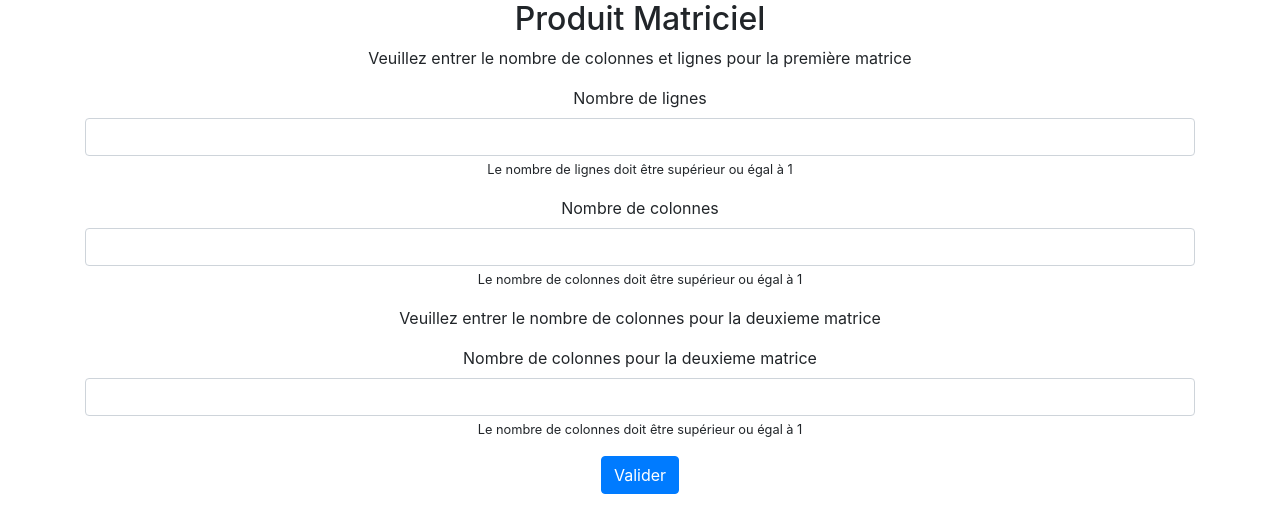
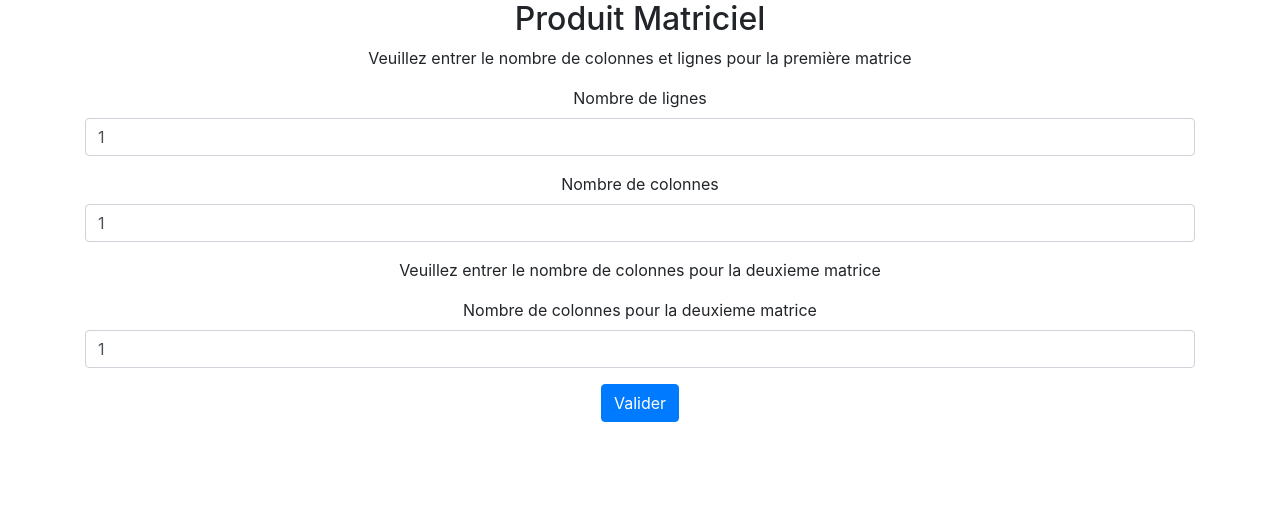
Before and after one commit to florian-barthelemy/produitMatriciel, a React (Create React App) app: page / in a window 1280 px wide. Shown: the top 532 px of the page. Built offline with nearby package versions, Linux system fonts and the light colour scheme.

Commit message:
check sur inputs ok

```diff
--- a/src/App.css
+++ b/src/App.css
@@ -7,7 +7,7 @@
   pointer-events: none;
 }
 .input{
-  max-width: 4em;
+  max-width: 1em;
 }
 
 @media (prefers-reduced-motion: no-preference) {
--- a/src/matrice/bodyMatrice.js
+++ b/src/matrice/bodyMatrice.js
@@ -1,5 +1,5 @@
 import React from "react";
-
+import CelluleMatrice from './celluleMatrice';
 export default function BodyMatrice(props) {
   const onChangeCellule = e => {
    let indice= e.target.id.split(":")
@@ -11,18 +11,18 @@ export default function BodyMatrice(props) {
     return props.matrice && props.matrice.map((ligne, index) => {
       return (
         <tr key={"ligneIndex" + index}>
-          <th scope="col">{index}</th>
+          <th className="input" scope="col">{index}</th>
           {ligne.map((cellule, index2) => {
             return (
-              <td key={"celluleIndex" + index + index2}>
-
-                <input
-                  className="input text-center form-control"
+              <td className="input" key={"celluleIndex" + index + index2}>
+                  <CelluleMatrice onChange={onChangeCellule} index={index} index2={index2} defaultValue={cellule}/>
+                {/* <input
+                  className=" text-center form-control"
                   onChange={onChangeCellule}
                   type="number"
                   id={index+":"+index2}
                   defaultValue={cellule}
-            />
+            /> */}
               </td>
             );
           })}
--- /dev/null
+++ b/src/matrice/celluleMatrice.js
@@ -0,0 +1,19 @@
+import React,{useState} from 'react';
+
+export default function CelluleMatrice(props){
+    let [erreurValue,setErreurValue]= useState(false);
+    const onChange=e=>{
+           let value=parseFloat(e.target.value);
+           if(isNaN(value)){
+            setErreurValue(true);
+           }else{
+               setErreurValue(false);
+           }
+    }
+    return(
+        <>
+        <input onChange={onChange} defaultValue={props.defaultValue} type="number" className=" text-center form-control"/>
+        {erreurValue ?(<small>La valeur rentré n'est pas un nombre </small>):(<></>)}
+        </>
+    )
+}
--- a/src/matrice/headerMatrice.js
+++ b/src/matrice/headerMatrice.js
@@ -4,7 +4,7 @@ export default function HeaderMatrice1(props){
 
    function header(){
     return (props.matrice && props.matrice[0].map((value,index)=>{
-        return(<th scope="col" key={"index"+index+"HeaderMatrice1"}>{index}</th>)
+        return(<th  scope="col" key={"index"+index+"HeaderMatrice1"}>{index}</th>)
     }))
    }
     return(
--- a/src/produit.js
+++ b/src/produit.js
@@ -1,64 +1,81 @@
-import React, { useState} from "react";
-import Init2 from './initialisation2';
+import React, { useState } from "react";
+import Init2 from "./initialisation2";
 export default function Produit() {
   let [init, setInit] = useState(false);
   let [init2, setInit2] = useState(false);
-  let colonne=0;
-  let colonne2=0;
-  let [colonneProps,setColonneProps]=useState(0);
-  let [colonne2Props,setColonne2Props]=useState(0);
-  let [ligneProps,setLigneProps]=useState(0);
-  let ligne=0;
-  let [erreurLigne,setErreurLigne]=useState(true);
-  let [erreurColonne,setErreurColonne]= useState(true);
-  let [erreurColonne2,setErreurColonne2]= useState(true);
-  const onChangeColonne= (e)=>{
-   colonne=e.target.value
-   setColonneProps(colonne)
-    if (colonne<1){
-    setErreurColonne(true)
-    }
-    else{
+  let colonne = 0;
+  let colonne2 = 0;
+  let [colonneProps, setColonneProps] = useState(1);
+  let [colonne2Props, setColonne2Props] = useState(1);
+  let [ligneProps, setLigneProps] = useState(1);
+  let ligne = 0;
+  let [msgErreurLigne, setMsgErreurLigne] = useState("");
+  let [msgErreurColonne, setMsgErreurColonne] = useState("");
+  let [msgErreurColonne2, setMsgErreurColonne2] = useState("");
+  let [erreurLigne, setErreurLigne] = useState(false);
+  let [erreurColonne, setErreurColonne] = useState(false);
+  let [erreurColonne2, setErreurColonne2] = useState(false);
+  const onChangeColonne = e => {
+    colonne = e.target.value;
+    setColonneProps(colonne);
+    if (isNaN(colonne) || (colonne%1)!==0) {
+      setErreurColonne(true);
+      setMsgErreurColonne("le nombre de colonnes doit être un entier");
+
+    } else {
+      if (colonne<1) {
+       setErreurColonne(true);
+      setMsgErreurColonne(
+        "le nombre de colonnes doit être supérieur ou égale à 1");
+      } else {
         setErreurColonne(false);
-
       }
     }
+  };
 
-  const onChangeColonne2= (e)=>{
-    colonne2=e.target.value
-    setColonne2Props(colonne2)
-     if (colonne2<1){
-     setErreurColonne2(true)
-     }
-     else{
+  const onChangeColonne2 = e => {
+    colonne2 = e.target.value;
+    setColonne2Props(colonne2);
+    if (colonne2 < 1) {
+      setErreurColonne2(true);
+      setMsgErreurColonne2(
+        "le nombre de colonnes doit être supérieur ou égal à 1"
+      );
+    } else {
+      if (isNaN(colonne2 )|| (colonne2%1)!==0) {
+        setErreurColonne2(true);
+        setMsgErreurColonne2("le nombre de colonnes doit être un entier");
+      } else {
         setErreurColonne2(false);
-
       }
     }
+  };
 
-  const onChangeLigne=(e)=>{
-    ligne=e.target.value
+  const onChangeLigne = e => {
+    ligne = e.target.value;
     setLigneProps(ligne);
-    if(ligne<1){
-      setErreurLigne(true)
-    }else{
-      setErreurLigne(false)
+    if (ligne < 1) {
+      setErreurLigne(true);
+      setMsgErreurLigne("le nombre de lignes doit être  égal ou supérieur à 1");
+    } else {
+      if (isNaN(ligne) || (ligne%1)!==0) {
+        setErreurLigne(true);
+        setMsgErreurLigne("le nombre de lignes doit être un entier");
+      } else {
+        setErreurLigne(false);
       }
     }
-
+  };
 
   function valider(e) {
     e.preventDefault();
-    if(!erreurColonne && !erreurLigne){
-
+    if (!erreurColonne && !erreurLigne &&!erreurColonne2) {
       setInit2(true);
       setInit(true);
-    }
-    else{
+    } else {
       alert("nombre de colonnes et/ou lignes invalide");
     }
   }
-
 
   return (
     <div>
@@ -71,39 +88,59 @@ export default function Produit() {
           <form>
             <div className="form-group">
               <label htmlFor="ligne">Nombre de lignes</label>
-              <input type="number" min="1" className="form-control" id="ligne" onChange={onChangeLigne} />
-              {erreurLigne ?
-              (<small>Le nombre de lignes doit être supérieur ou égal à 1</small>):(<> </>)}
+              <input
+                type="number"
+                min="1"
+                className="form-control"
+                id="ligne"
+                onChange={onChangeLigne}
+                defaultValue="1"
+              />
+              {erreurLigne ? <small>{msgErreurLigne}</small> : <> </>}
             </div>
             <div className="form-group">
               <label htmlFor="colonne">Nombre de colonnes</label>
-              <input type="number"  min="1" className="form-control" id="colonne" onChange={onChangeColonne} />
-              {erreurColonne ?
-              (<small>Le nombre de colonnes doit être supérieur ou égal à 1</small>):(<> </>)}
+              <input
+                type="number"
+                min="1"
+                className="form-control"
+                id="colonne"
+                onChange={onChangeColonne}
+                defaultValue='1'
+              />
+              {erreurColonne ? <small>{msgErreurColonne}</small> : <> </>}
             </div>
 
-
-            <p>Veuillez entrer le nombre de colonnes pour la deuxieme matrice</p>
+            <p>
+              Veuillez entrer le nombre de colonnes pour la deuxieme matrice
+            </p>
             <div className="form-group">
-              <label htmlFor="colonne2">Nombre de colonnes pour la deuxieme matrice</label>
-              <input type="number"  min="1" className="form-control" id="colonne2" onChange={onChangeColonne2} />
-              {erreurColonne2 ?
-              (<small>Le nombre de colonnes doit être supérieur ou égal à 1</small>):(<> </>)}
+              <label htmlFor="colonne2">
+                Nombre de colonnes pour la deuxieme matrice
+              </label>
+              <input
+                type="number"
+                min="1"
+                className="form-control"
+                id="colonne2"
+                onChange={onChangeColonne2}
+                defaultValue="1"
+              />
+              {erreurColonne2 ? <small>{msgErreurColonne2}</small> : <> </>}
             </div>
-            <button
-              type="submit"
-              onClick={valider}
-              className="btn btn-primary"
-            >
+            <button type="submit" onClick={valider} className="btn btn-primary">
               Valider
             </button>
           </form>
         </div>
-      ) : (init2 ?(
-        <Init2 colonne={colonneProps} ligne={ligneProps} colonne2={colonne2Props}/>
-      ):(
+      ) : init2 ? (
+        <Init2
+          colonne={colonneProps}
+          ligne={ligneProps}
+          colonne2={colonne2Props}
+        />
+      ) : (
         <></>
-      )
       )}
     </div>
   );
```
Lines whose indentation alone changed are shown as unchanged.
